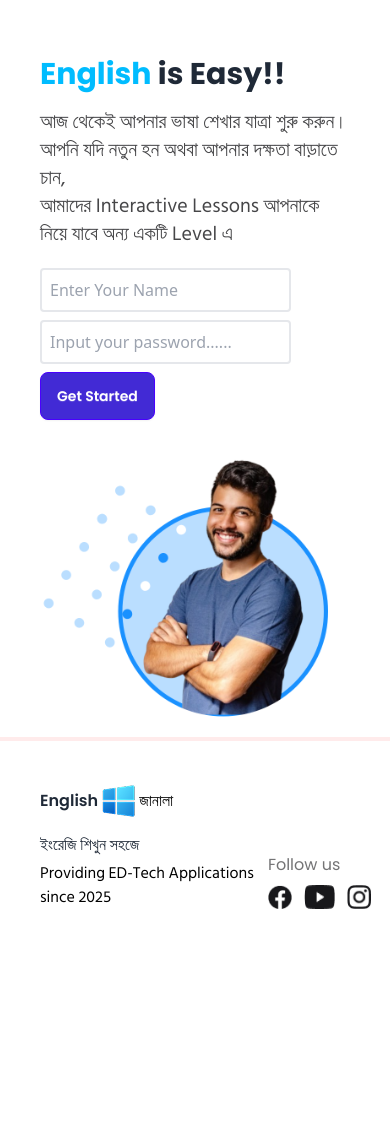
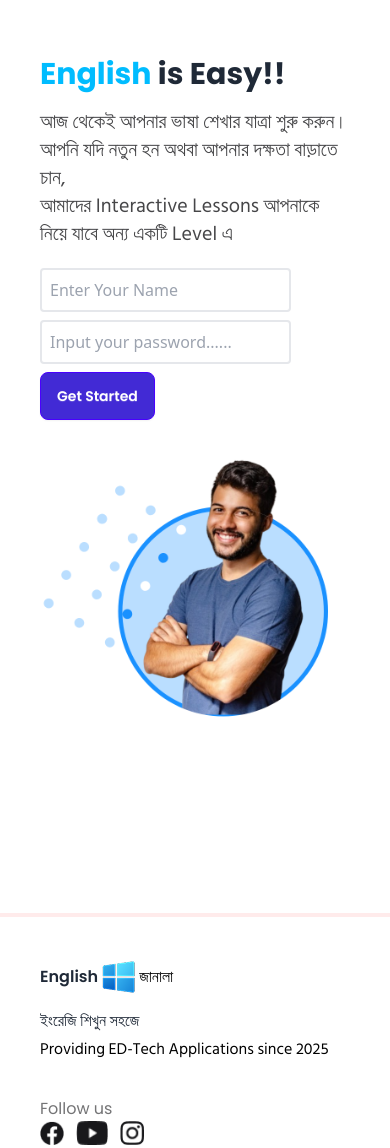
Before and after one commit to riad277/assingment6, a plain HTML site: page index.html in a window 390 px wide. Before the commit the page ends 949 px from the top, so only its background shows below. Drawn offline with nearby package versions, Linux system fonts and the light colour scheme; no server answers; a web font is replaced by a local one.

Commit message:
responsive

```diff
--- a/index.html
+++ b/index.html
@@ -174,11 +174,9 @@ html{
     </section>
 
 
-    <hr class="mb-10 border-2 border-[#FFEBEB]">
-    <footer class="mx-10 mb-10 ">
-
-
-        <div class="flex justify-between items-end">
+    <hr class="mb-10 mt-44 md:mt-2 border-2 border-[#FFEBEB]">
+    <footer class="mx-10 mb-10  md:mt-0">
+        <div class="md:flex justify-between items-end">
             <div>
                 <div class="flex items-center mb-3">
                     <p class="poppins font-semibold">English</p>
@@ -187,23 +185,17 @@ html{
                 </div>
 
                     <p class="hindSiliguri font-medium mb-1">  ইংরেজি শিখুন সহজে </p>
-                <p class="text-[#000000] hindSiliguri">Providing ED-Tech Applications since 2025</p>
+                <p class="text-[#000000] sm:text-sm hindSiliguri">Providing ED-Tech Applications since 2025</p>
             </div>
-
             <div>
-
-                <p class="text-[#18181B] poppins opacity-60 mb-2">Follow us</p>
+          <p class="text-[#18181B] poppins opacity-60 md:mb-2 mt-9 ">Follow us</p>
                 <div class="flex gap-3" >
                     <img class="w-6" src="assets/fb-thumb.png" alt="">
                     <img class="w-8" src="assets/youtube-thumb.png" alt="">
                     <img class="w-6" src="assets/instagram-thumb.png" alt="">
                 </div>
-
-
             </div>
         </div>
-
-
     </footer>
 
     <script src="index.js"></script>
--- a/tailwind.config.js
+++ b/tailwind.config.js
@@ -0,0 +1,13 @@
+module.exports = {
+    theme: {
+      screens: {
+        'sm': '640px',
+        'md': '768px',
+        'lg': '1024px',
+        'xl': '1280px',
+      },
+      extend: {},
+    },
+    variants: {},
+    plugins: [],
+  }
```
